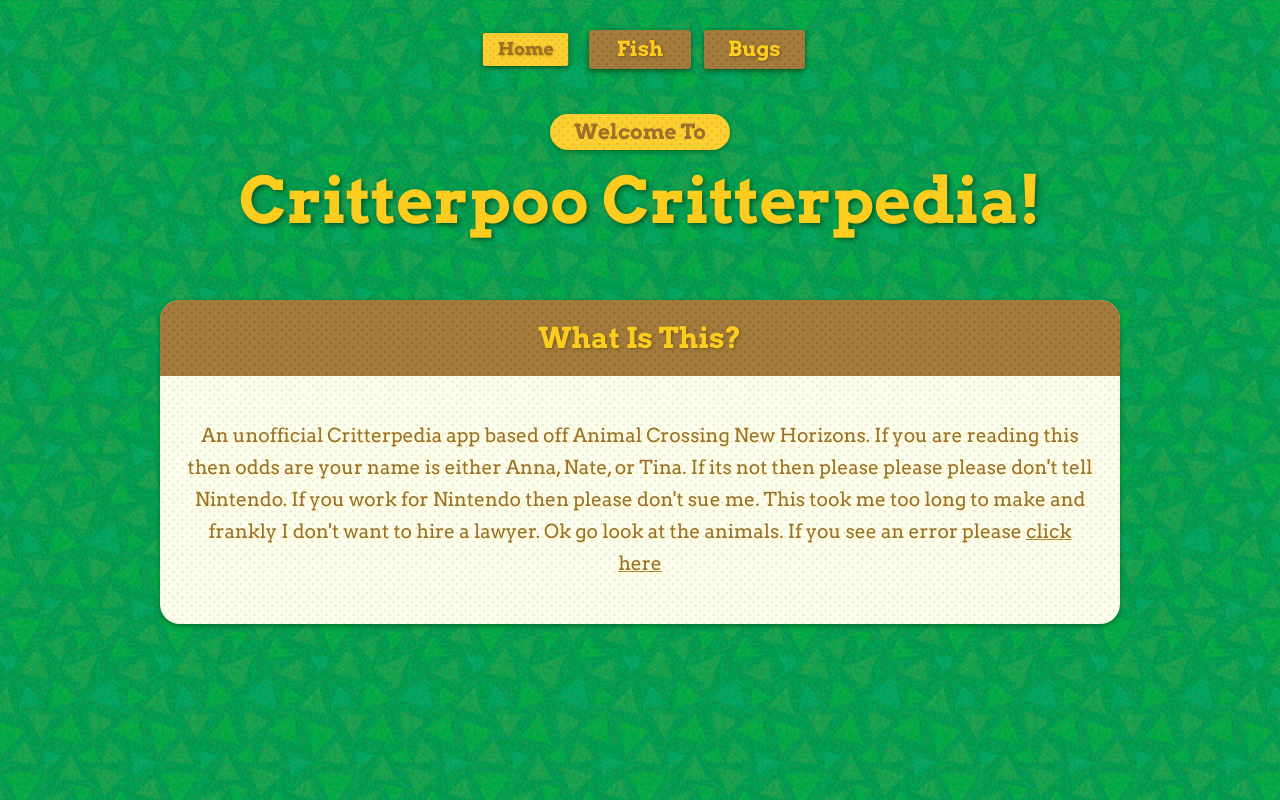
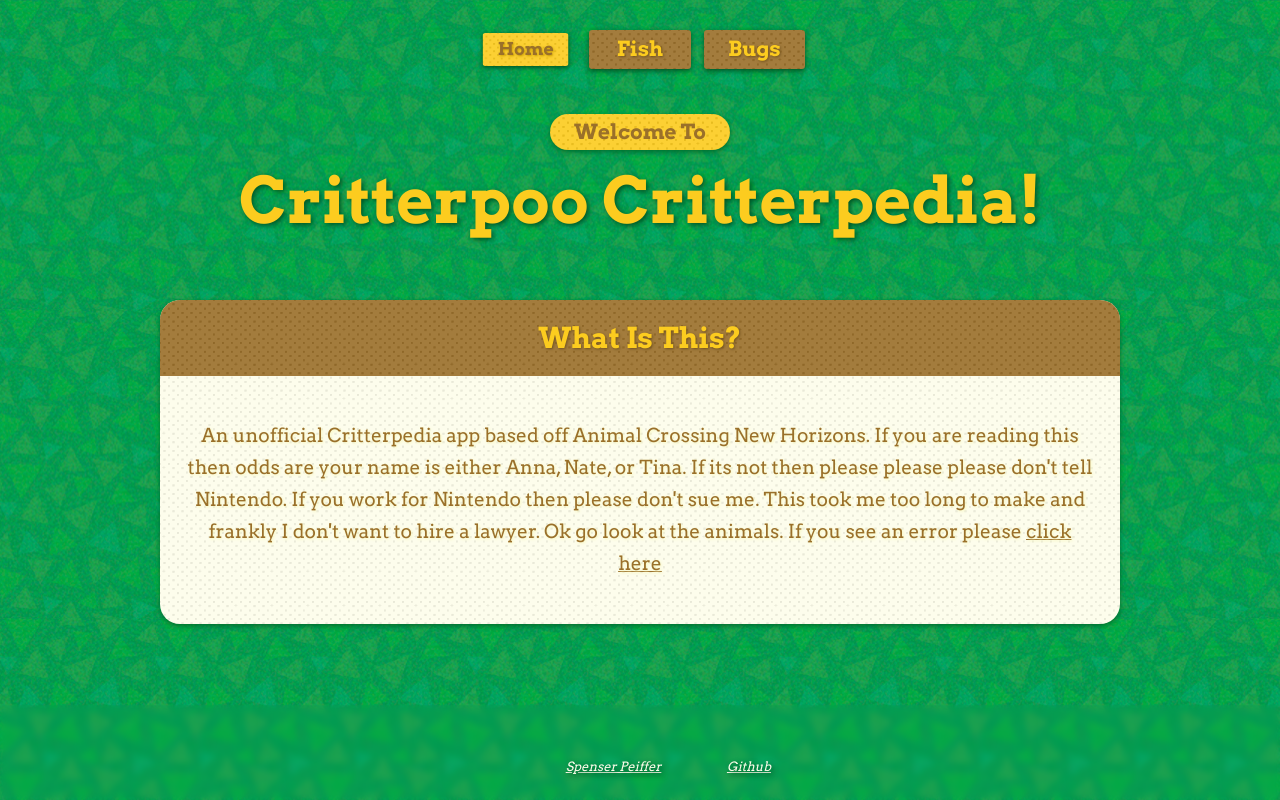
Before and after one commit to speiffer829/critterpedia, a Nuxt app: page / in a window 1280 px wide. Built offline with nearby package versions, Linux system fonts and the light colour scheme; a web font is replaced by a local one.

Commit message:
new read me, footer was added

```diff
--- /dev/null
+++ b/components/Footer.vue
@@ -0,0 +1,38 @@
+<template>
+	<footer id="footer">
+		<div class="kudos">
+			<p>Special thanks to Nintendo&trade;</p>
+			<p>Made by <a href="http://spenserpeiffer.com" target="_blank">Spenser Peiffer</a> | View the <a href="https://github.com/speiffer829/critterpedia" target="_blank">Github</a></p>
+		</div>
+	</footer>
+</template>
+
+
+<script>
+export default {
+	name:"Footer"
+}
+</script>
+
+
+<style lang="scss">
+@import '@/assets/global.scss';
+	footer{
+		color: $tan;
+		font-family: $headFont;
+		text-shadow: 2px 2px 5px #005524;
+		text-align: center;
+		font-size: 0.8rem;
+		backdrop-filter: blur(3px);
+		padding: 0.8rem;
+
+		a{
+			color: $tan;
+			font-style: italic;
+
+			&:hover{
+				color: $gold;
+			}
+		}
+	}
+</style>
--- a/layouts/default.vue
+++ b/layouts/default.vue
@@ -1,20 +1,27 @@
 <template>
   <div id="app">
-    <div id="nav">
-      <router-link to="/">Home</router-link>
-      <router-link to="/Fish">Fish</router-link>
-      <router-link to="/Bugs">Bugs</router-link>
+    <div id="page">
+      <div id="nav">
+        <router-link to="/">Home</router-link>
+        <router-link to="/Fish">Fish</router-link>
+        <router-link to="/Bugs">Bugs</router-link>
+      </div>
+      <nuxt />
     </div>
-    <nuxt />
+    <Footer />
   </div>
 </template>
 
 <script>
+import Footer from '../components/Footer'
 export default {
   head(){
     return{
       titleTemplate: '%s | Critterpoo',
     }
+  },
+  components: {
+    Footer
   }
 }
 </script>
@@ -33,6 +40,17 @@
   font-family: $font;
   -webkit-font-smoothing: antialiased;
   -moz-osx-font-smoothing: grayscale;
+  display: flex;
+  flex-direction: column;
+  min-height: 100vh;
+
+  #page{
+    flex: 1 1 auto;
+  }
+
+  #footer{
+    flex: 0 0 auto;
+  }
 }
 
 h1{
```
Also changed, not shown: 1 other file (tests, documents, lock files or other folders).
